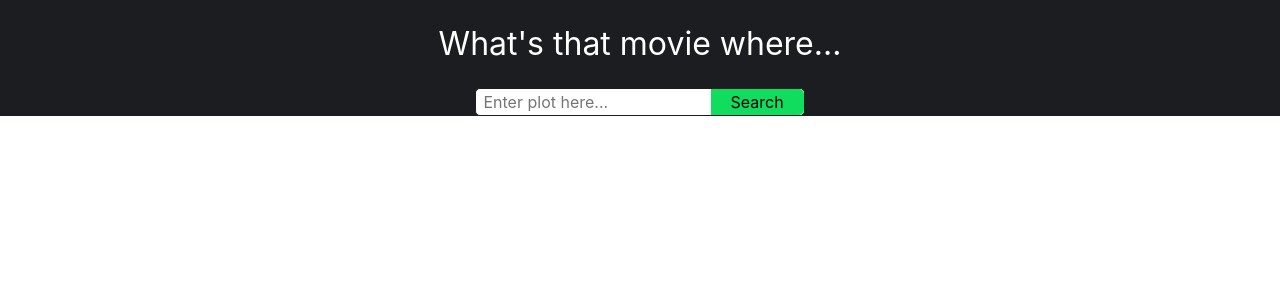
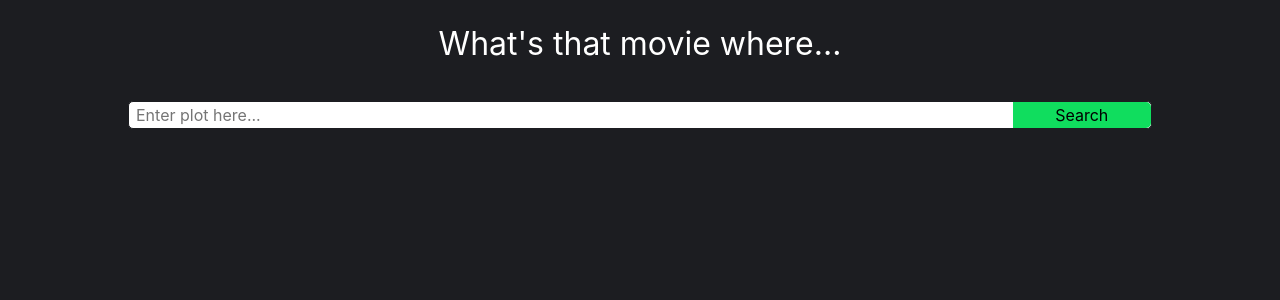
Before and after one commit to Chitrang007/Movie-Finder, a React (Create React App) app: page / in a window 1280 px wide. Shown: the top 300 px of the page. Built offline with nearby package versions, Linux system fonts and the light colour scheme; the HTML template or start-up script is replaced by a standard one.

Commit message:
few changes in css

```diff
--- a/src/App.css
+++ b/src/App.css
@@ -7,6 +7,10 @@
   text-align: center;
   padding-top: 20px;
   font-size: 2rem;
+}
+
+html {
+  background-color: #1C1D21;
 }
 
 .Search-Bar {
--- a/src/components/Result.jsx
+++ b/src/components/Result.jsx
@@ -36,7 +36,7 @@ const Box = (props) => {
                 <br/>
                 {movie.plot}
             </div>
-            <img src="https://picsum.photos/200/300?random=1" alt="" style={{paddingTop: '10px'}}/>
+            <img src={movie.image} alt="" style={{paddingTop: '10px'}}/>
         </div>
     )
 }
--- a/src/components/SearchBar.css
+++ b/src/components/SearchBar.css
@@ -1,12 +1,10 @@
 .input-wrapper{
     background-color: white;
-    width: 100%;
     display: flex;
     flex: 1;
     align-items: center;
     border: 1px solid #1C1D21;
     border-radius: 5px;
-    padding: auto;
 }
 
 input {
@@ -19,8 +17,16 @@ input {
 
 .search-button {
     background-color: #10DD5E;
-    width: 40%;
+    width: 12.5vw;
     border: none;
     border-bottom-right-radius: 5px;
     border-top-right-radius: 5px;
 }
+
+.parent {
+    width: 100vw;
+    padding-top: 1vw;
+    padding-left: 10vw;
+    padding-right: 10vw;
+    padding-bottom: 0.8vw;
+}
--- a/src/components/SearchBar.jsx
+++ b/src/components/SearchBar.jsx
@@ -16,11 +16,11 @@ export const SearchBar = () => {
     const handleSearch = () => {
 
         const staticMovieData = [
-            { id: 1, title: 'Iron Man', rating: 7.9, plot: 'Plot of Movie 1', year: 2008, country: 'USA', lang: 'English' },
-            { id: 2, title: 'The Island of Dr. More', rating: 5.8, plot: 'Plot of Movie 2', year: 1977, country: 'USA', lang: 'English' },
-            { id: 3, title: 'The Invincible Iron Man', rating: 6, plot: 'Plot of Movie 3', year: 2007, country: 'USA', lang: 'English' },
-            { id: 4, title: 'Dark Man', rating: 6.4, plot: 'Plot of Movie 4', year: 1990, country: 'USA', lang: 'English' },
-            { id: 5, title: '7 Aum Arivu', rating: 5.8, plot: 'Plot of Movie 5', year: 2011, country: 'India', lang: 'Tamil' },
+            { id: 1, title: 'Iron Man', rating: 7.9, plot: 'Plot of Movie 1', year: 2008, country: 'USA', lang: 'English', image: "https://picsum.photos/200/300?random=1" },
+            { id: 2, title: 'The Island of Dr. More', rating: 5.8, plot: 'Plot of Movie 2', year: 1977, country: 'USA', lang: 'English', image: "https://picsum.photos/200/300?random=2" },
+            { id: 3, title: 'The Invincible Iron Man', rating: 6, plot: 'Plot of Movie 3', year: 2007, country: 'USA', lang: 'English', image: "https://picsum.photos/200/300?random=3" },
+            { id: 4, title: 'Dark Man', rating: 6.4, plot: 'Plot of Movie 4', year: 1990, country: 'USA', lang: 'English', image: "https://picsum.photos/200/300?random=4" },
+            { id: 5, title: '7 Aum Arivu', rating: 5.8, plot: 'Plot of Movie 5', year: 2011, country: 'India', lang: 'Tamil', image: "https://picsum.photos/200/300?random=5" },
         ];
         setMovies(staticMovieData);
     }
@@ -32,7 +32,7 @@ export const SearchBar = () => {
         [plot]
     )
     return (
-        <div>
+        <div className='parent'>
             <div className="input-wrapper">
                 <input
                 className='input'
```
